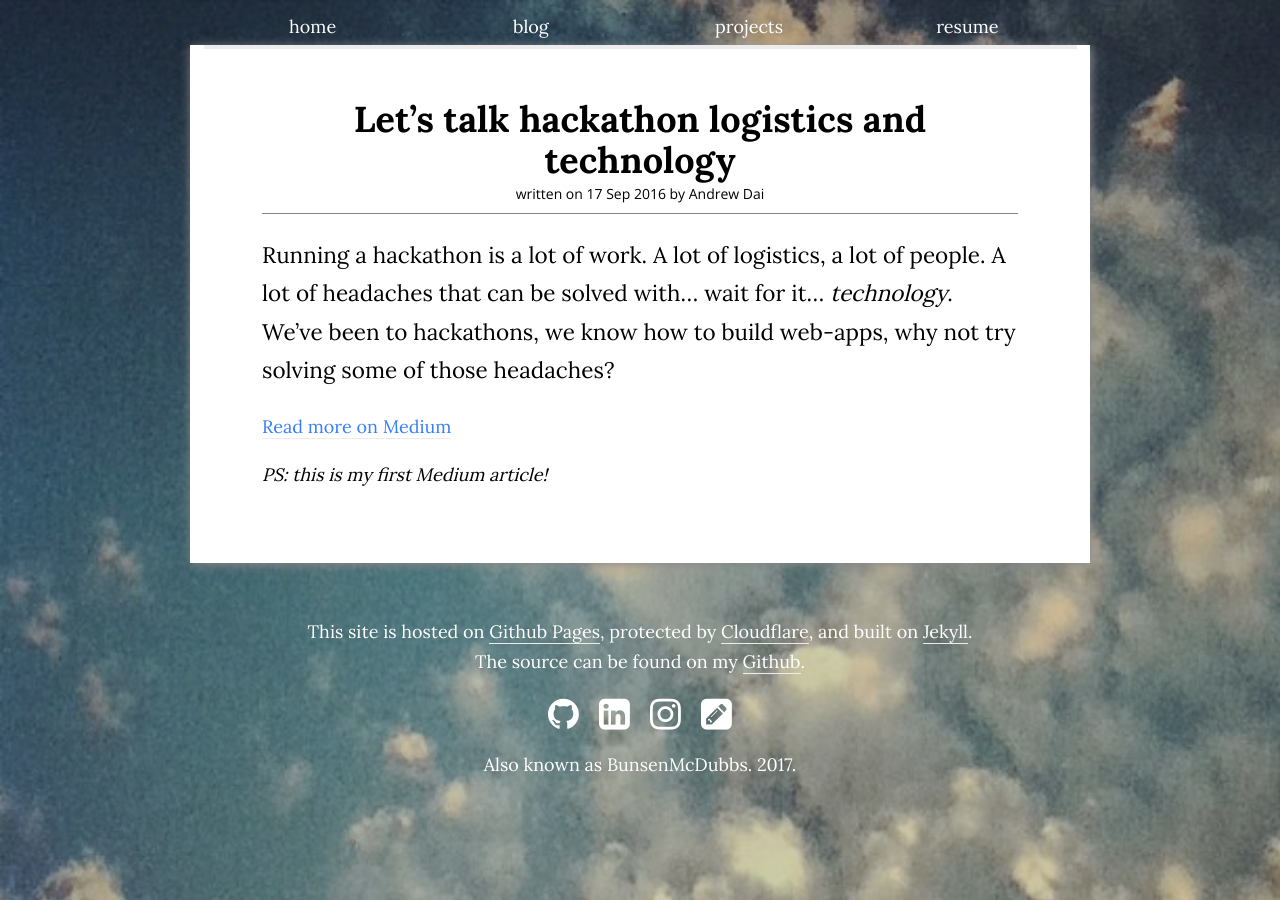
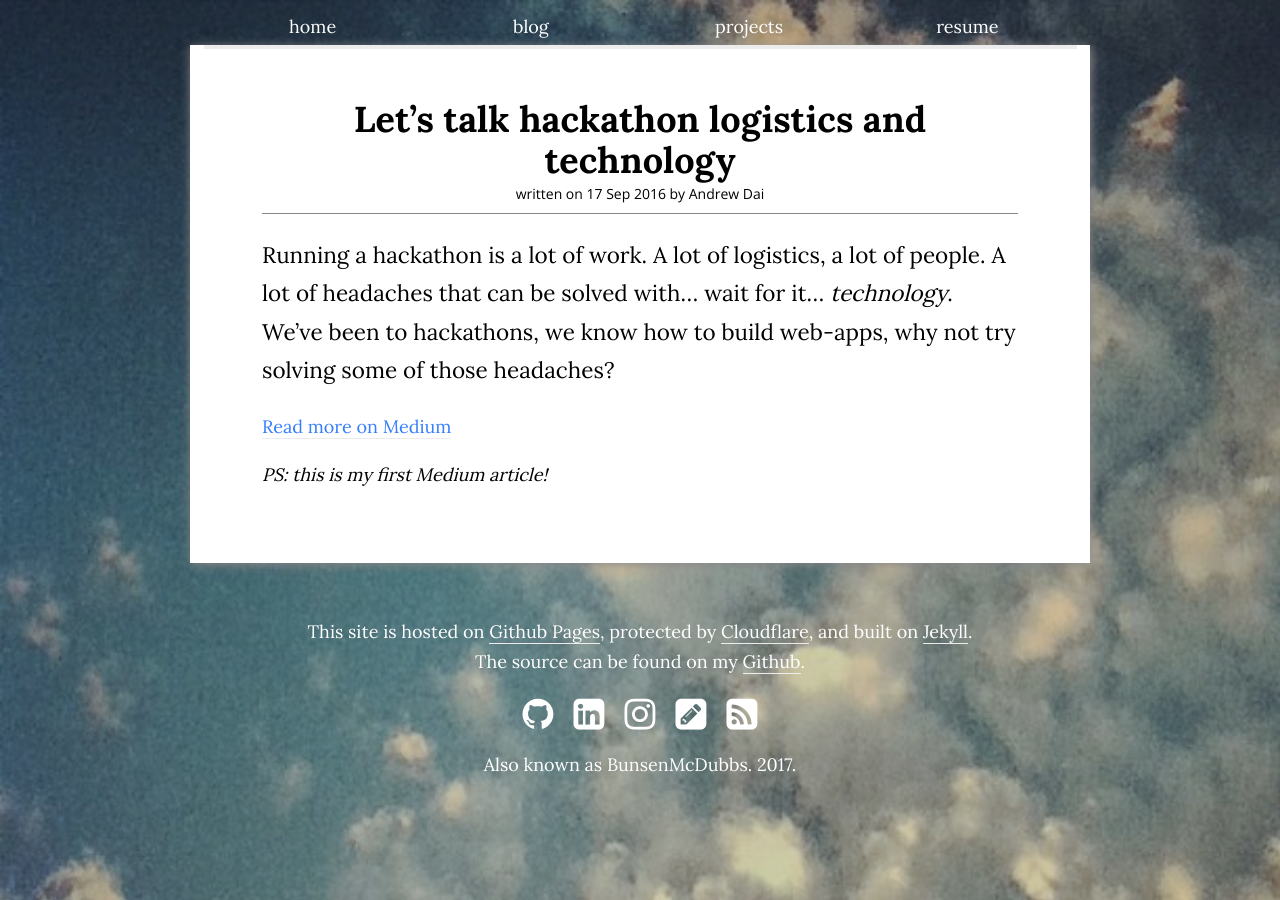
Before and after one commit to bunsenmcdubbs/bunsenmcdubbs.github.io, a Jekyll site: the page built from _posts/2016-09-17-hackgt-technology.md, in a window 1280 px wide. Built offline with Jekyll 4.4.1, drawn with Linux system fonts in a browser that asks for light colours; nearby versions of some CDN libraries.

Commit message:
add link to blog feed in footer

```diff
--- a/_includes/footer.html
+++ b/_includes/footer.html
@@ -18,6 +18,8 @@
         <i class="fa fa-instagram fa-2x fa-fw" id="instagram"></i></a>
       <a href="/blog" class="no-line">
         <i class="fa fa-pencil-square fa-2x fa-fw" id="blog"></i></a>
+      <a href="/feed.xml" class="no-line">
+        <i class="fa fa-rss-square fa-2x fa-fw" id="blog-feed"></i></a>
 
     </div>
     <div class="pure-u-1">
```
